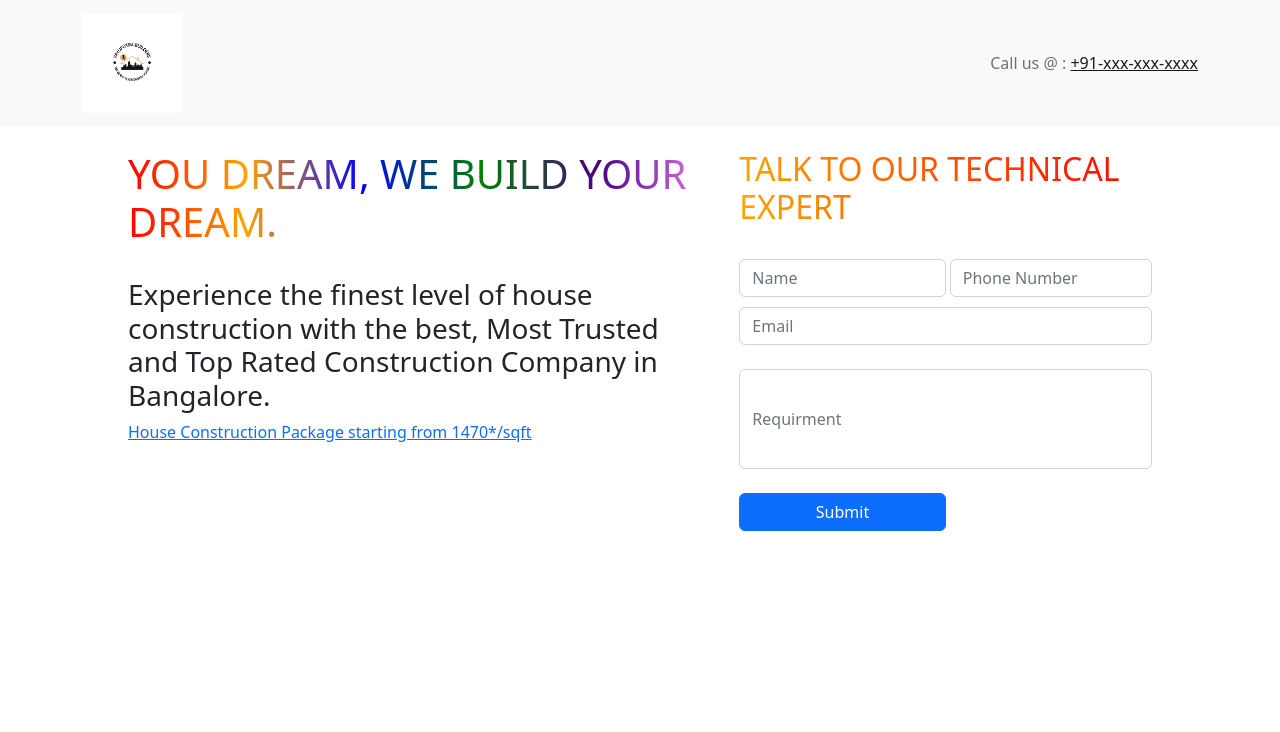
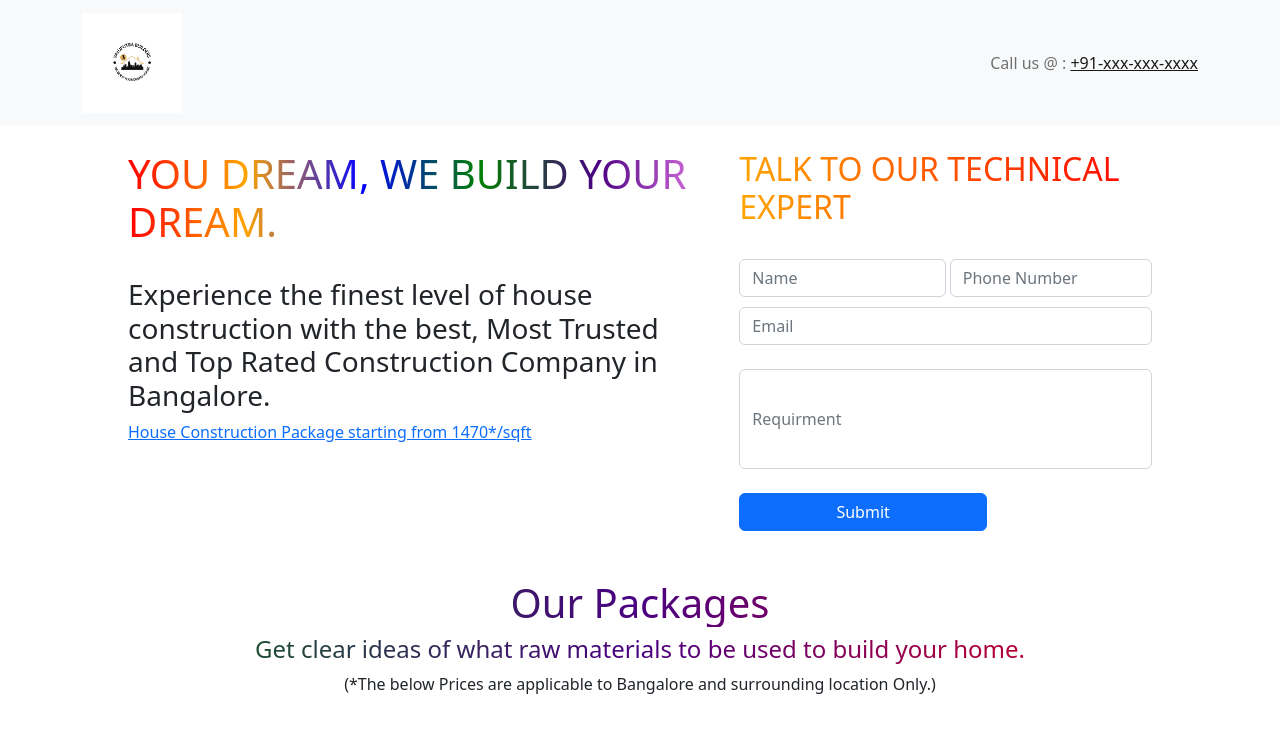
Before and after one commit to bsaisushanth99999/construction-website, a React (Create React App) app: page / in a window 1280 px wide. Shown: the top 732 px of the page. Built offline with nearby package versions, Linux system fonts and the light colour scheme.

Commit message:
Our Packages Title Completed!

```diff
--- a/src/App.css
+++ b/src/App.css
@@ -26,7 +26,7 @@
 }
 
 .forumSubmitButton{
-  width: 50%;
+  width: 60%;
 }
 
 #name{
@@ -34,6 +34,22 @@
   width: 50%;
 }
 
+.ourPackagesText p{
+  text-align: center;
+}
+
+.ourPackagesText h1,h4{
+  text-align: center;
+  background-image: linear-gradient(to right, green, indigo, red);
+  -webkit-background-clip: text;
+  -moz-background-clip: text;
+  background-clip: text;
+  color: transparent;
+}
+
+.packageTableData{
+  height: 150px;
+}
 
 #phone{
   float: right;
--- a/src/App.js
+++ b/src/App.js
@@ -1,12 +1,14 @@
 import './App.css';
-import NavBar from './NavBar';
-import InfoandForm from './InfoandForm';
+import NavBar from './JSX/NavBar';
+import InfoandForm from './JSX/InfoandForm';
+import OurPackages from './JSX/OurPackages';
 
 function App() {
   return (
     <div className="App">
     <NavBar />
-    <InfoandForm />
+    <InfoandForm /> <br /> <br />
+    <OurPackages />
     </div>
   );
 }
--- a/src/InfoandForm.jsx
+++ b/src/JSX/InfoandForm.jsx
@@ -1,5 +1,5 @@
 import React from "react";
-import Forum from './forum';
+import Forum from './Forum';
 
 function InfoandForm(params) {
     return(
--- a/src/NavBar.jsx
+++ b/src/JSX/NavBar.jsx
@@ -1,6 +1,6 @@
 import Container from 'react-bootstrap/Container';
 import Navbar from 'react-bootstrap/Navbar';
-import Logo from './Images/Logo.jpg';
+import Logo from '../Images/Logo.jpg';
 
 function NavBar(){
     return (
--- /dev/null
+++ b/src/JSX/OurPackages.jsx
@@ -0,0 +1,18 @@
+import React from "react";
+
+function OurPackages() {
+    return(
+    <div>
+        <div className="ourPackagesText">
+            <h1>Our Packages</h1>
+            <h4>Get clear ideas of what raw materials to be used to build your home.</h4>
+            <p>(*The below Prices are applicable to Bangalore and surrounding location Only.)</p>
+        </div> <br />
+        <div className="packageTableData">
+
+        </div>
+    </div>
+    )
+}
+
+export default OurPackages;
```
Also changed, not shown: src/JSX/Forum.jsx (renamed from src/forum.jsx), src/logo.svg (deleted).
